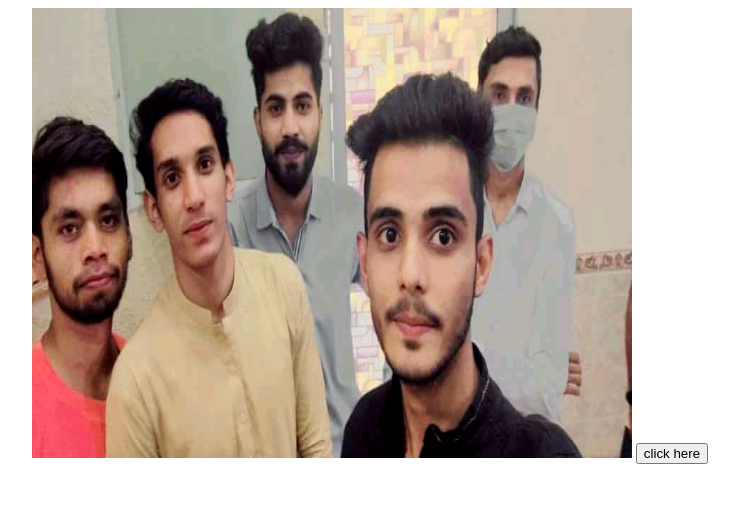
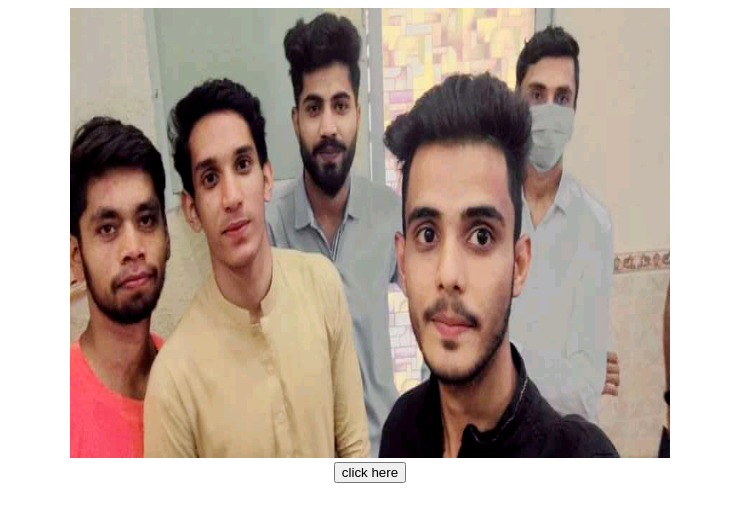
Before and after one commit to rajbhattia/imageEvents, a plain HTML site: page index.html in a window 1280 px wide. Shown: the whole page, without its empty margins (270-1009 px from the left). Drawn offline with Linux system fonts and the light colour scheme.

Commit message:
Update index.html

```diff
--- a/index.html
+++ b/index.html
@@ -10,7 +10,7 @@
 </head>
 <body>
     <center>
-    <img src="ass/f.jpg" onMouseover="src='ass/s.jpg'"  onMouseout='src="ass/f.jpg" ' >
+    <img src="ass/f.jpg" onMouseover="src='ass/s.jpg'"  onMouseout='src="ass/f.jpg" ' ><br>
         <button >click here</button>
 
 </center>
```
